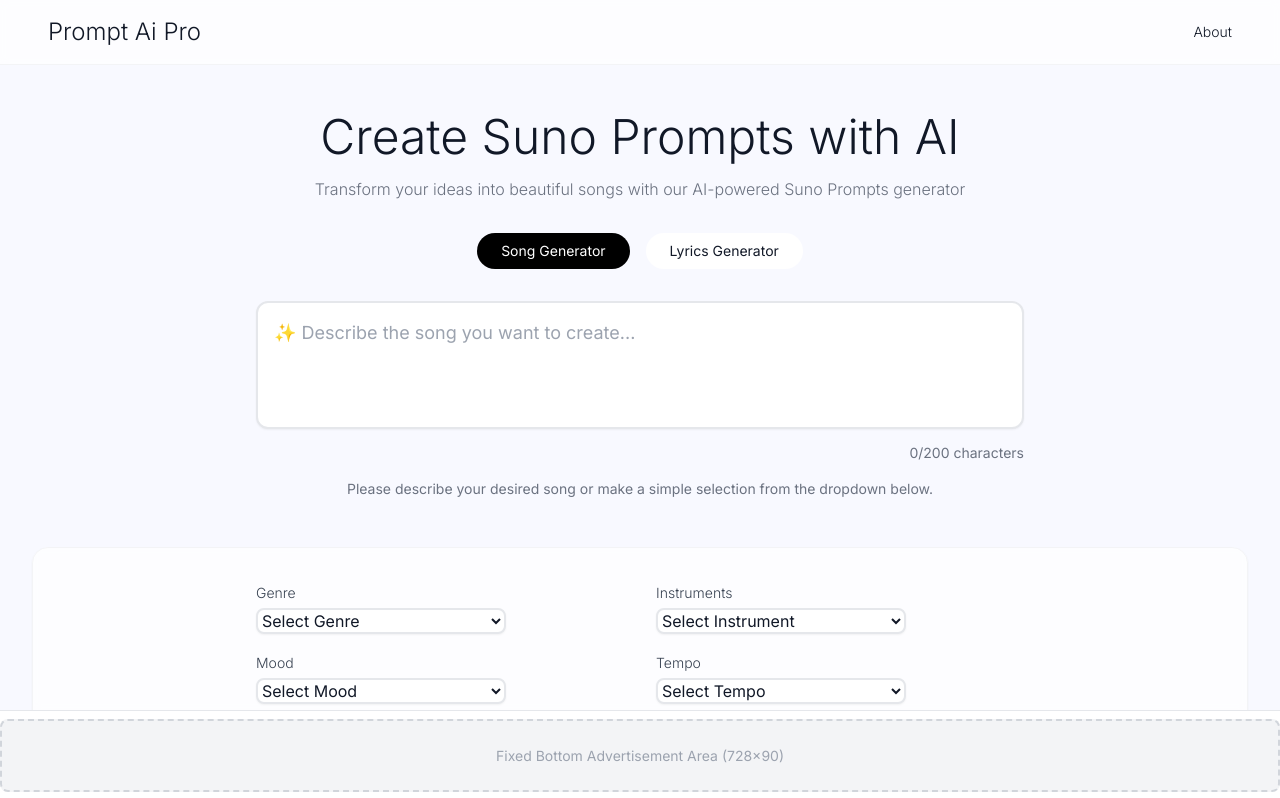
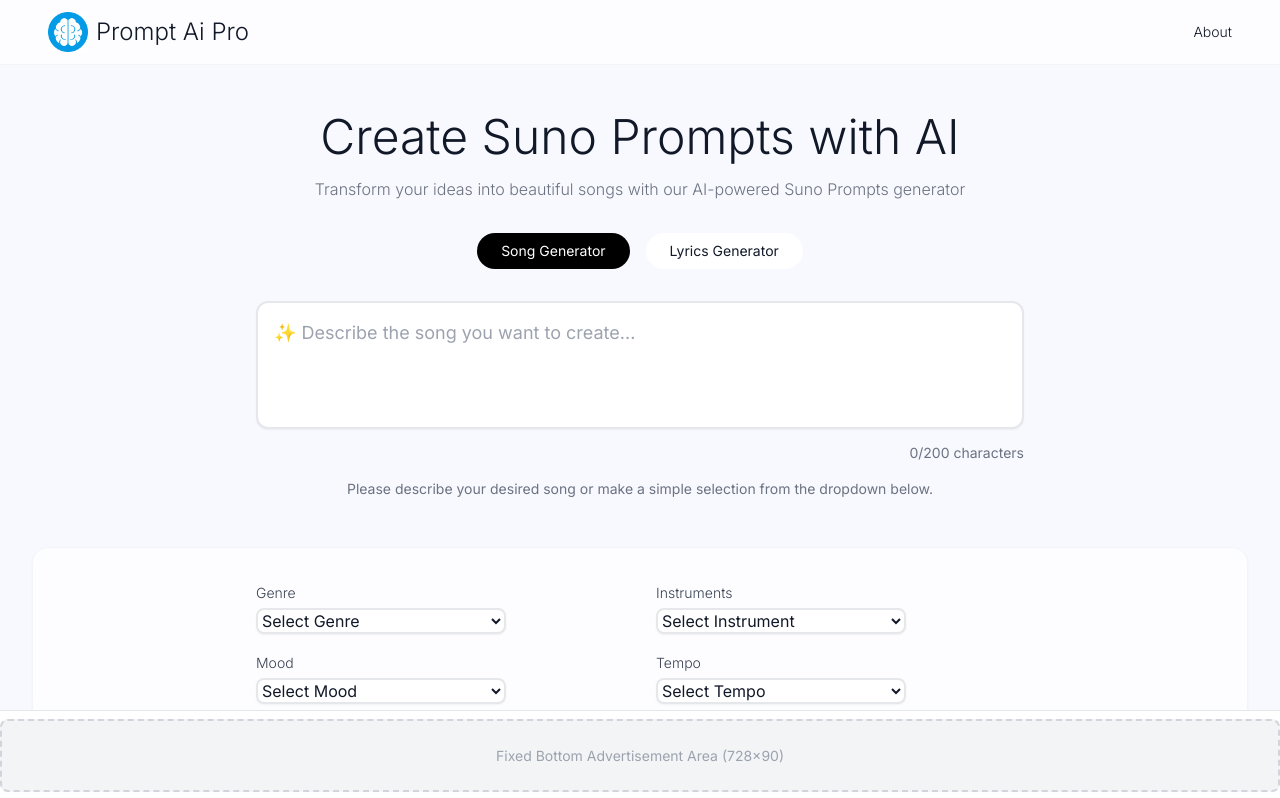
Before and after one commit to minsik-son/sunoAI, a Next.js app: page / in a window 1280 px wide. Shown: the top 798 px of the page. Built offline with nearby package versions, Linux system fonts and the light colour scheme.

Commit message:
2.1.6 SEO 최적화 Logo 적용

```diff
--- a/app/about/page.tsx
+++ b/app/about/page.tsx
@@ -2,18 +2,12 @@
 
 import InlineAd from '../components/ads/InlineAd';
 import Link from 'next/link';
+import Header from '../components/Header';
 
 export default function AboutPage() {
     return (
         <div className="min-h-screen bg-[#f8f9ff] text-gray-900">
-            <nav className="border-b border-gray-100 bg-white/70 backdrop-blur-sm">
-                <div className="max-w-7xl mx-auto px-4 sm:px-6 lg:px-8">
-                    <div className="flex justify-between h-16 items-center">
-                        <Link href="/" className="text-2xl font-light">Prompt Ai Pro</Link>
-                    </div>
-                </div>
-            </nav>
-
+            <Header />
             <div className="max-w-7xl mx-auto px-4 sm:px-6 lg:px-8 py-12">
                 <div className="flex gap-8">
                     <main className="flex-1 max-w-4xl">
--- /dev/null
+++ b/app/components/Header.tsx
@@ -0,0 +1,35 @@
+import Link from 'next/link';
+import Image from 'next/image';
+
+export default function Header() {
+    return (
+        <header>
+            <nav className="border-b border-gray-100 bg-white/70 backdrop-blur-sm px-4">
+                <div className="max-w-7xl mx-auto px-4 sm:px-6 lg:px-8">
+                    <div className="flex justify-between h-16 items-center">
+                        <Link href="/" className="flex items-center">
+                            <Image
+                                src="/images/2d-logo--side-view-of-the-brain.png"
+                                alt="Prompt AI Pro Logo"
+                                width={40}
+                                height={40}
+                                className="mr-2"
+                            />
+                            <span className="text-2xl font-light">
+                                Prompt Ai Pro
+                            </span>
+                        </Link>
+                        <div className="flex space-x-8">
+                            <Link
+                                href="/about"
+                                className="text-sm font-light hover:text-gray-600 transition-colors"
+                            >
+                                About
+                            </Link>
+                        </div>
+                    </div>
+                </div>
+            </nav>
+        </header>
+    );
+}
--- a/app/layout.tsx
+++ b/app/layout.tsx
@@ -9,16 +9,35 @@
 
 export const metadata: Metadata = {
     title: 'Prompt Ai Pro - Best AI Prompt Generator',
-    description: 'Create AI prompts effortlessly with Prompt Ai Pro. Generate high-quality prompts for ChatGPT, Midjourney, and more.',
+    description: 'Create professional AI-generated music and lyrics with Prompt AI Pro. Our advanced AI technology helps you generate high-quality song prompts and creative lyrics in multiple languages.',
+    keywords: 'AI Music Generator, Lyrics Generator, Music Prompts, AI Songwriting, Creative Writing AI',
+    openGraph: {
+        url: 'https://www.promptaipro.com',
+        type: 'website',
+        images: [
+            {
+                url: 'https://www.promptaipro.com/images/2d-logo--side-view-of-the-brain.png',
+                width: 1200,
+                height: 630,
+                alt: 'Prompt AI Pro - AI Music & Lyrics Generator'
+            }
+        ],
+    }
+};
+
+/*
+export const metadata: Metadata = {
+    title: 'Prompt Ai Pro - Best AI Prompt Generator',
+    description: 'Create AI prompts effortlessly with Prompt Ai Pro. Generate high-quality prompts for ai music, lyrics ai',
     keywords: 'AI Prompt Generator, ChatGPT prompts, AI writing assistant, best AI prompts',
     openGraph: {
         title: 'Prompt Ai Pro - Best AI Prompt Generator',
         description: 'Create AI prompts effortlessly with Prompt Ai Pro.',
-        url: 'https://suno-ai-lac.vercel.app', // 실제 도메인으로 변경
+        url: 'https://www.promptaipro.com', // 실제 도메인으로 변경
         type: 'website',
         images: [
             {
-                url: 'https://suno-ai-lac.vercel.app/@2d-logo--side-view-of-the-brain.png', // 로고 이미지 URL
+                url: 'https://www.promptaipro.com/images/2d-logo--side-view-of-the-brain.png', // 로고 이미지 URL
                 width: 1200,
                 height: 630,
                 alt: 'Prompt Ai Pro Thumbnail'
@@ -26,7 +45,7 @@
         ],
     }
 };
-
+*/
 export default function RootLayout({ children }: Readonly<{ children: React.ReactNode }>) {
     return (
         <html lang="en">
@@ -47,7 +66,7 @@
                 <meta name="robots" content="index, follow" />
 
                 {/* 로고 설정 */}
-                <link rel="icon" href="/images/@2d-logo--side-view-of-the-brain.png" />
+                <link rel="icon" href="/images/2d-logo--side-view-of-the-brain.png" />
             </head>
             <body className={inter.className}>
                 {children}
--- a/app/page.tsx
+++ b/app/page.tsx
@@ -8,6 +8,8 @@
 import InlineAd from './components/ads/InlineAd';
 import FixedBottomAd from './components/ads/FixedBottomAd';
 import Image from 'next/image';
+import { Metadata } from 'next';
+import Header from './components/Header';
 
 // 타입 정의 추가
 interface GeneratedItem {
@@ -154,31 +156,8 @@
     }`;
 
     return (
-        <div
-            className="min-h-screen bg-[#f8f9ff] text-gray-900"
-            data-oid="h_2hx8:"
-        >
-            <nav
-                className="border-b border-gray-100 bg-white/70 backdrop-blur-sm px-4"
-                data-oid=":-3qkmv"
-            >
-                <div className="max-w-7xl mx-auto px-4 sm:px-6 lg:px-8" data-oid="fu3ddcb">
-                    <div className="flex justify-between h-16 items-center">
-                        <span className="text-2xl font-light">
-                            Prompt Ai Pro
-                        </span>
-                        <div className="flex space-x-8">
-                            <a
-                                href="/about"
-                                className="text-sm font-light hover:text-gray-600 transition-colors"
-                            >
-                                About
-                            </a>
-                        </div>
-                    </div>
-                </div>
-            </nav>
-
+        <div className="min-h-screen bg-[#f8f9ff] text-gray-900">
+            <Header />
             <main className="max-w-7xl mx-auto px-4 sm:px-6 lg:px-8 py-8 md:py-12 pb-[120px]">
                 <h1 className="text-5xl font-light text-center mb-4" data-oid="h5azvzr">
                     Create Suno Prompts with AI
@@ -614,7 +593,11 @@
                     </div>
                 ) : (
                     generatedPrompts.length > 0 && (
-                        <div className="max-w-3xl mx-auto mb-12 bg-white/70 backdrop-blur-sm rounded-2xl p-8 border border-gray-100 space-y-6">
+                        <div
+                            className="max-w-3xl mx-auto bg-[#FFF9F1] rounded-2xl p-8 shadow-sm mb-12 border border-gray-100"
+                            data-oid="results-container"
+                        >
+                            <div className="space-y-6">
                                 {generatedPrompts.map((item, index) => (
                                     <div key={index} className={index > 0 ? "pt-6 border-t border-gray-100" : ""}>
                                         <div className="flex items-center justify-between mb-4">
@@ -647,6 +630,7 @@
                                     </div>
                                 ))}
                             </div>
+                        </div>
                     )
                 )}
             </main>
```
Lines whose indentation alone changed are shown as unchanged.
